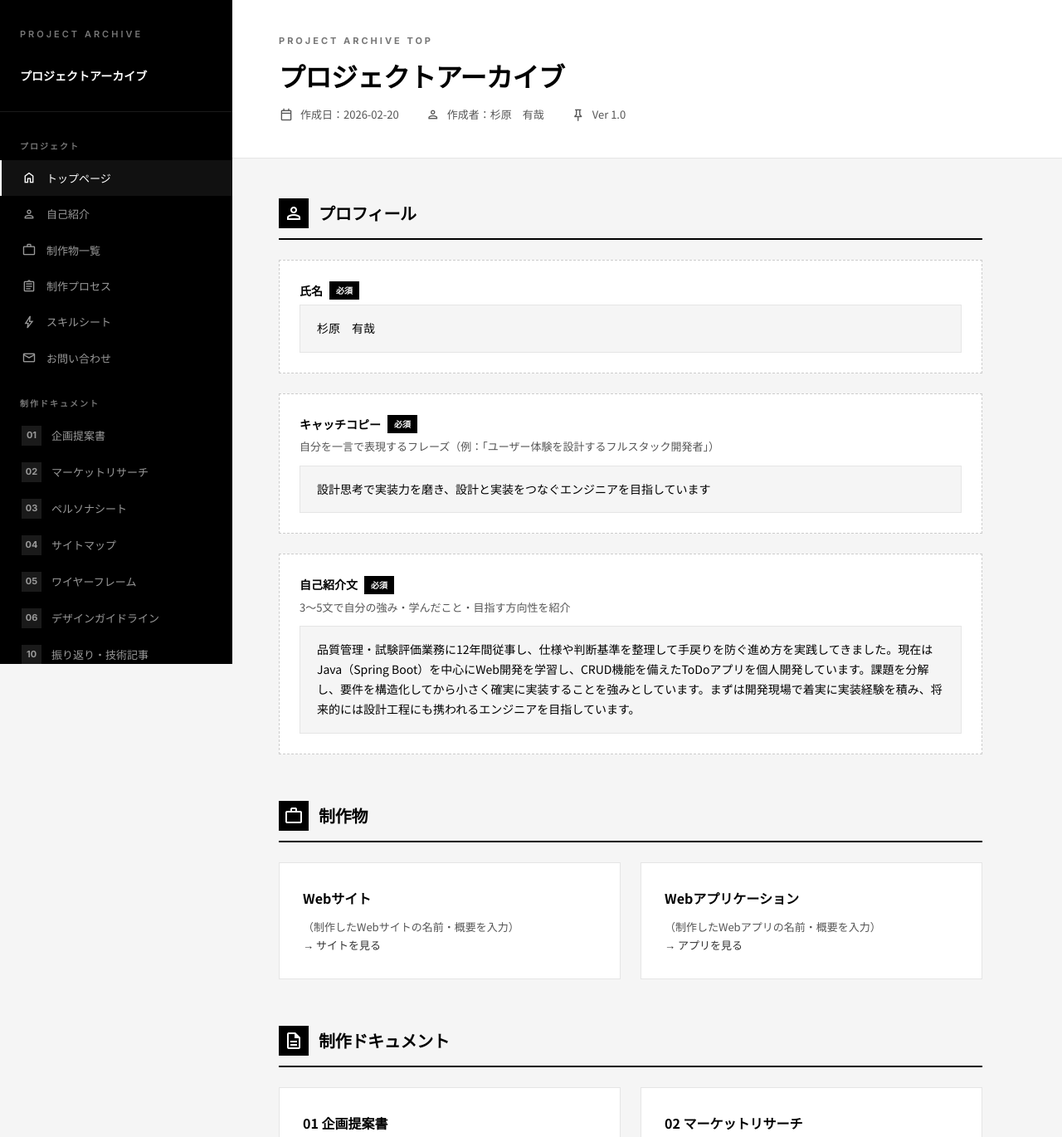
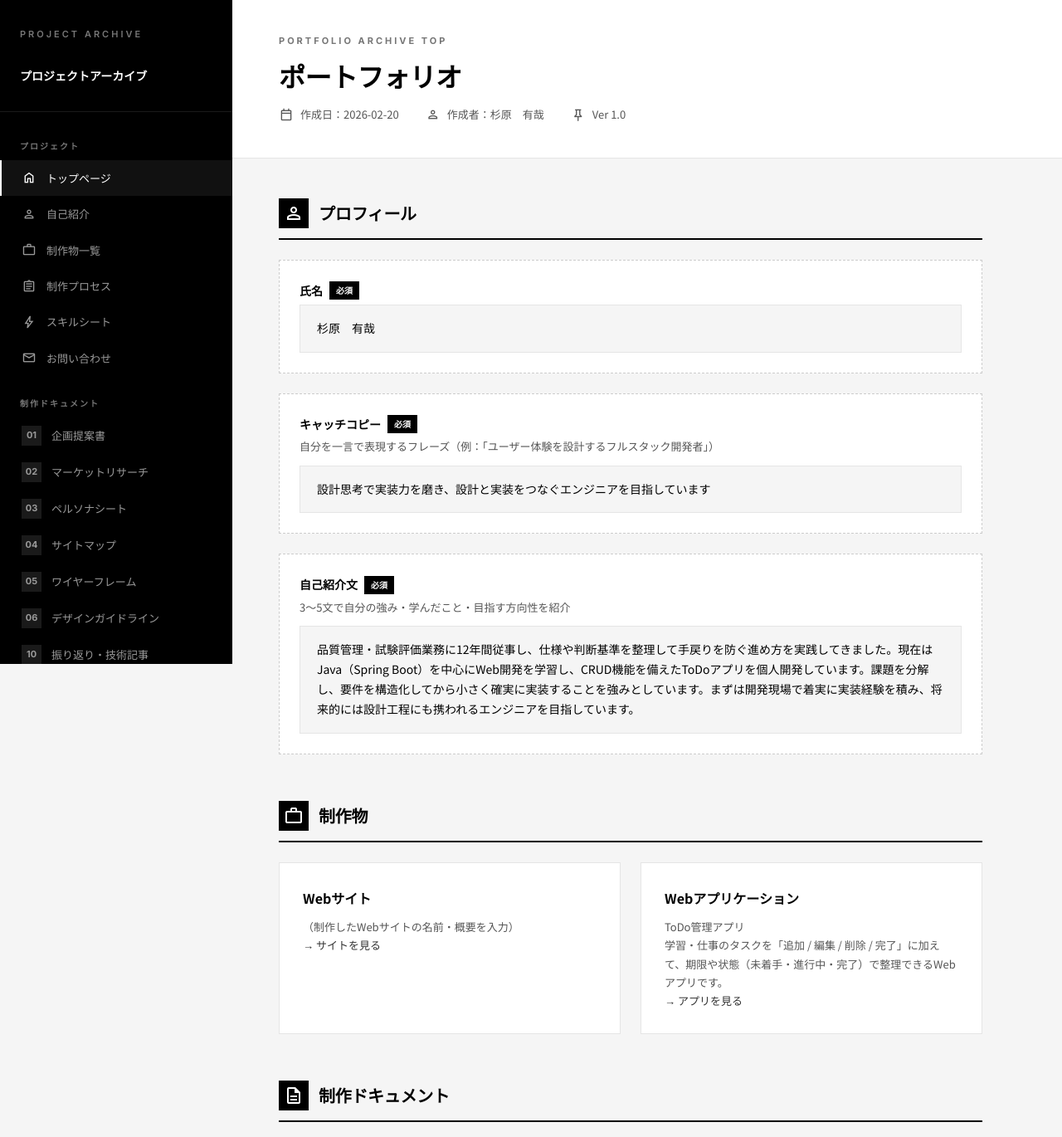
Before and after one commit to 202510-aw-sugihara/Portfolio-Sugihara, a plain HTML site: page index.html in a window 1280 px wide. Shown: the top 1370 px of the page at 83% size. Drawn offline with nearby package versions, Linux system fonts and the light colour scheme.

Commit message:
内容追記

```diff
--- a/index.html
+++ b/index.html
@@ -4,7 +4,7 @@
 <head>
   <meta charset="UTF-8">
   <meta name="viewport" content="width=device-width, initial-scale=1.0">
-  <title>プロジェクトアーカイブ - プロジェクトアーカイブ</title>
+  <title>ポートフォリオ</title>
   <link rel="stylesheet"
     href="https://fonts.googleapis.com/css2?family=Material+Symbols+Outlined:opsz,wght,FILL,GRAD@20..48,100..700,0..1,-50..200">
   <link rel="stylesheet" href="css/style.css">
@@ -20,8 +20,8 @@
 
     <main class="main-content">
       <header class="doc-header">
-        <div class="doc-category">PROJECT ARCHIVE TOP</div>
-        <h1 class="doc-title">プロジェクトアーカイブ</h1>
+        <div class="doc-category">Portfolio ARCHIVE TOP</div>
+        <h1 class="doc-title">ポートフォリオ</h1>
         <div class="doc-meta">
           <span><span class="material-symbols-outlined icon-sm">calendar_today</span> 作成日：2026-02-20</span>
           <span><span class="material-symbols-outlined icon-sm">person</span> 作成者：杉原　有哉</span>
@@ -76,7 +76,7 @@
             <div class="card">
               <div class="card-title">Webアプリケーション</div>
               <div class="card-text">
-                （制作したWebアプリの名前・概要を入力）<br>
+                ToDo管理アプリ<br>学習・仕事のタスクを「追加 / 編集 / 削除 / 完了」に加えて、期限や状態（未着手・進行中・完了）で整理できるWebアプリです。<br>
                 <a href="#">→ アプリを見る</a>
               </div>
             </div>
```
Also changed, not shown: contact.html (+2 -2 lines).
